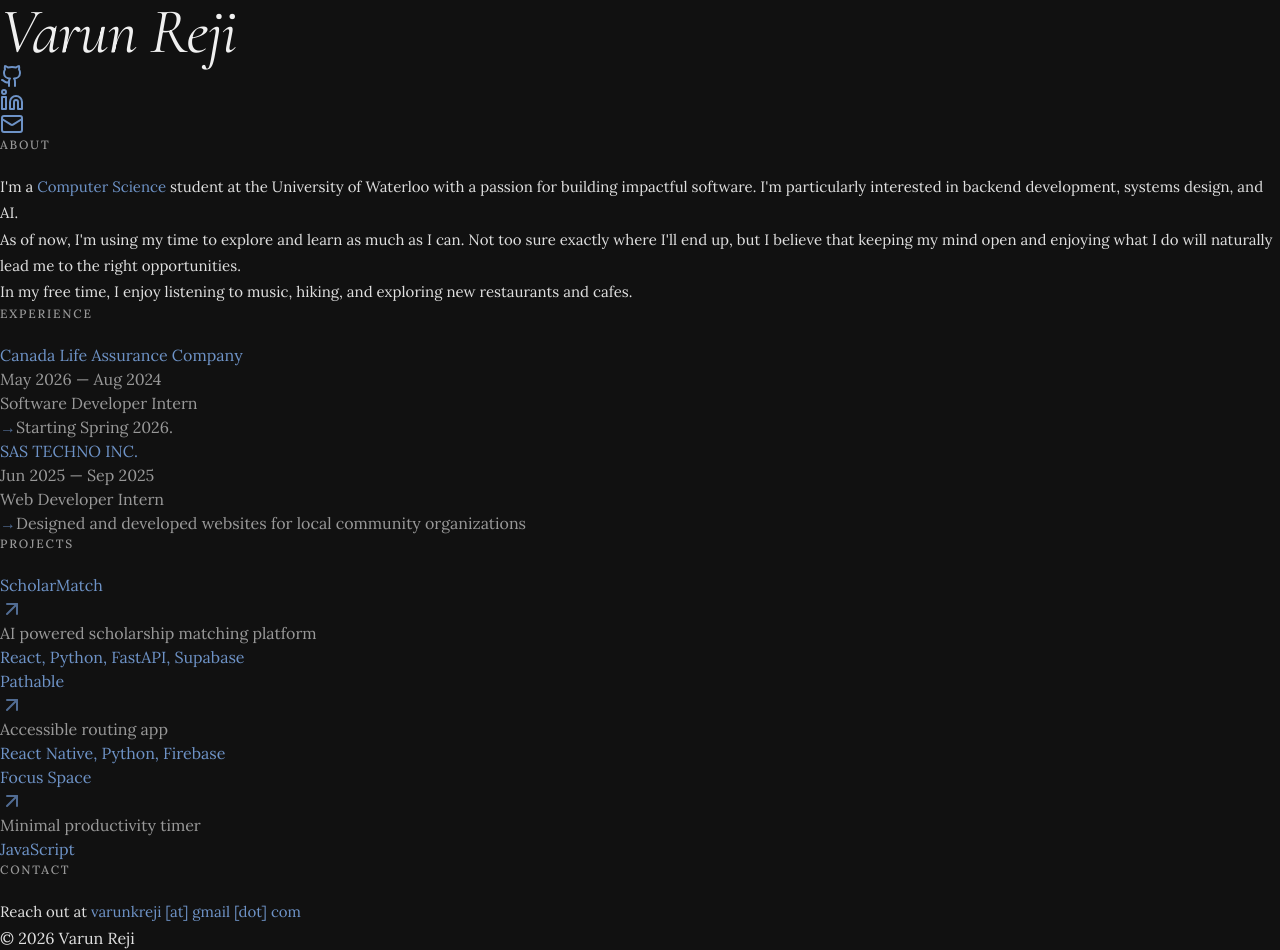
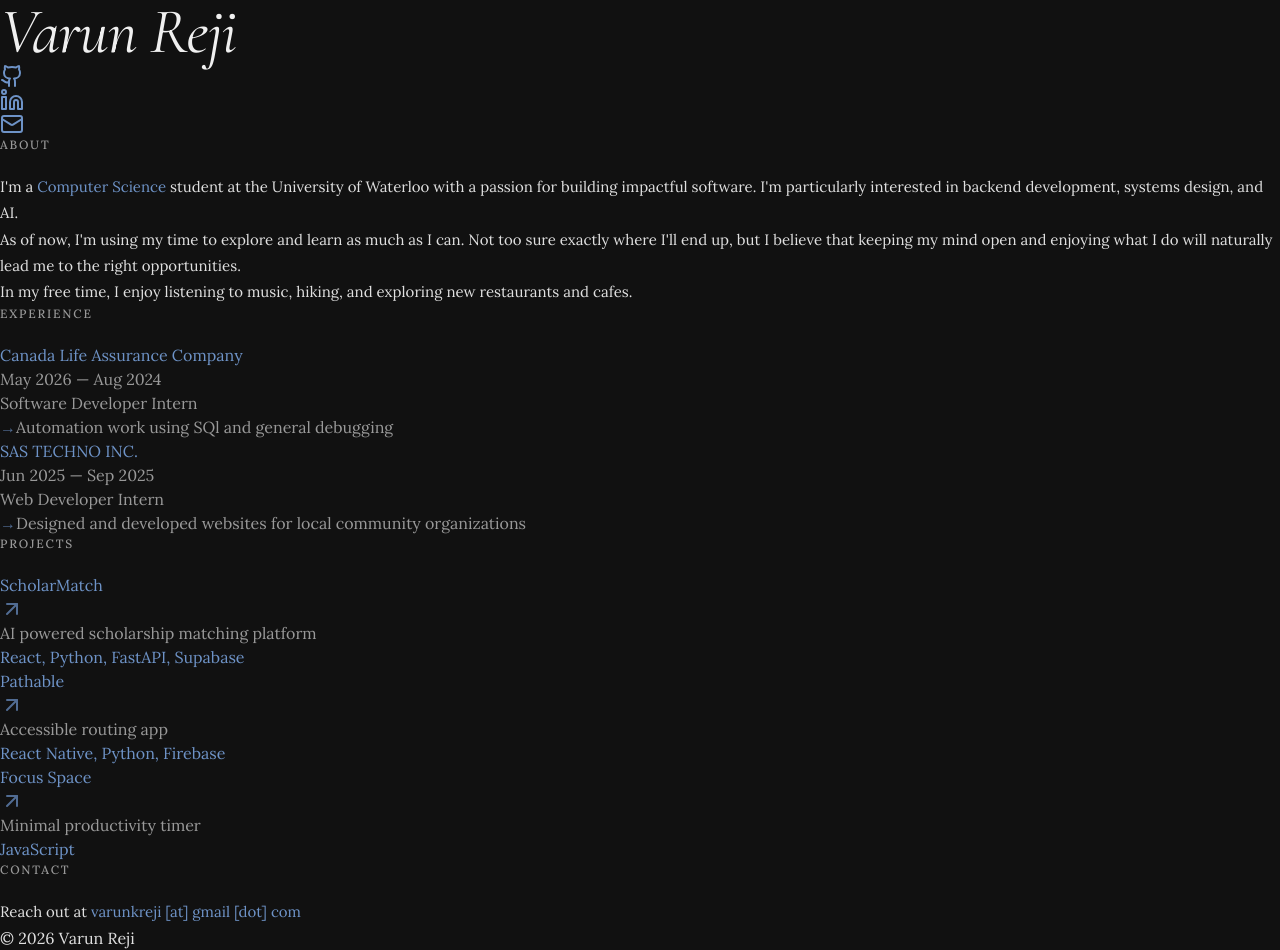
Before and after one commit to vkreji/personal-website, a React (Vite) app: page / in a window 1280 px wide. Built offline with nearby package versions, Linux system fonts and the light colour scheme.

Commit message:
Update: Canada Life Desc

```diff
--- a/src/App.jsx
+++ b/src/App.jsx
@@ -73,7 +73,7 @@ export default function App() {
               <ul className="text-[14px] app-muted leading-relaxed space-y-2">
                 <li className="flex gap-3 items-start">
                   <span className="app-soft mt-0.5">→</span>
-                  <span>Starting Spring 2026.</span>
+                  <span>Automation work using SQl and general debugging</span>
                 </li>
               </ul>
             </div>
```
